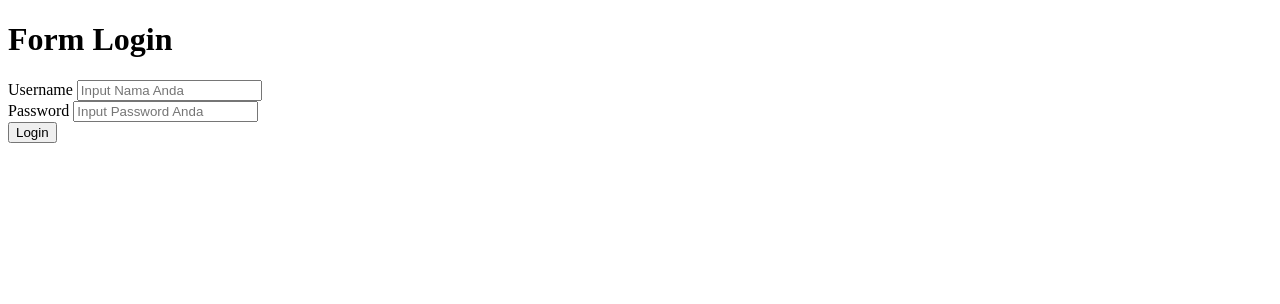
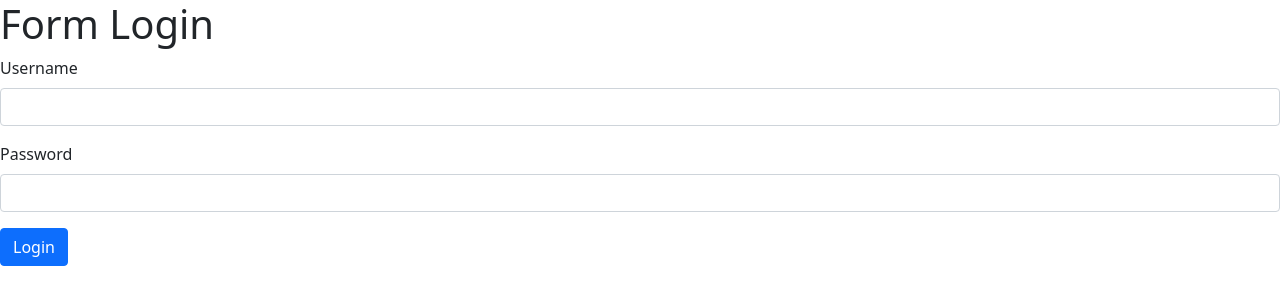
Before and after one commit to aenulfahir/DeploymentAppFGA, a plain HTML site: page index.html in a window 1280 px wide. Drawn offline with nearby package versions, Linux system fonts and the light colour scheme.

Commit message:
update index

```diff
--- a/index.html
+++ b/index.html
@@ -4,22 +4,24 @@
     <meta charset="UTF-8">
     <meta name="viewport" content="width=device-width, initial-scale=1.0">
     <title>Form</title>
+    <link href="https://cdn.jsdelivr.net/npm/bootstrap@5.0.2/dist/css/bootstrap.min.css" rel="stylesheet" integrity="sha384-EVSTQN3/azprG1Anm3QDgpJLIm9Nao0Yz1ztcQTwFspd3yD65VohhpuuCOmLASjC" crossorigin="anonymous">
 </head>
 <body>
+
     <h1>Form Login</h1>
+    <form action="" method="post"></form>
+        <div class="mb-3">
+            <label for="username" class="form-label">Username</label>
+            <input type="text" class="form-control" id="username" name="username">
+        </div>
+        <div class="mb-3">
+            <label for="password" class="form-label">Password</label>
+            <input type="password" class="form-control" id="password" name="password">
+        </div>
+        <button type="submit" class="btn btn-primary">Login</button>
 
-    <form action="" method="POST">
-        <div class="form-group">
-            <label for="username">Username</label>
-            <input type="text" name="username" placeholder="Input Nama Anda" required>
-        </div>
-        <div class="form-group">
-            <label for="password">Password</label>
-            <input type="password" name="password" placeholder="Input Password Anda" required autocomplete="on">
-        </div>
-        <div class="col-md-6">
-            <button type="submit">Login</button>
-        </div>
     </form>
+    <script src="https://cdn.jsdelivr.net/npm/bootstrap@5.0.2/dist/js/bootstrap.bundle.min.js" integrity="sha384-MrcW6ZMFYlzcLA8Nl+NtUVF0sA7MsXsP1UyJoMp4YLEuNSfAP+JcXn/tWtIaxVXM" crossorigin="anonymous"></script>
+
 </body>
 </html>
```
